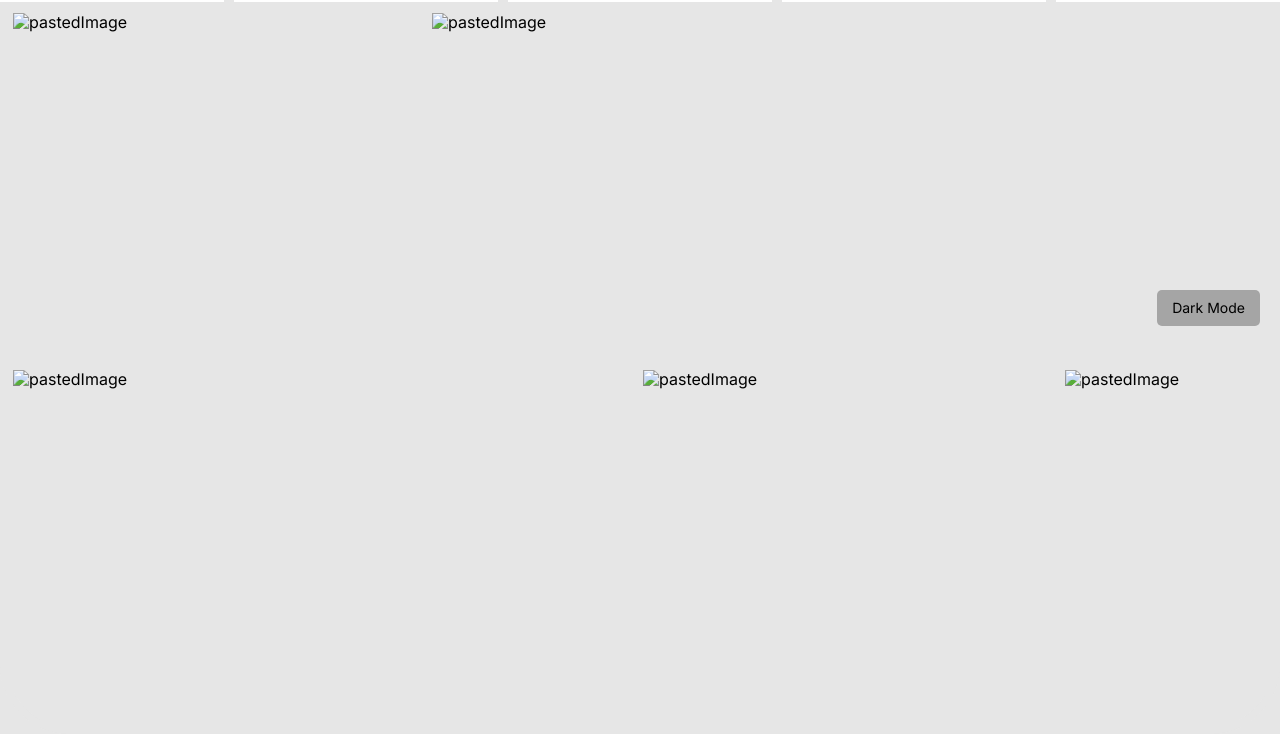
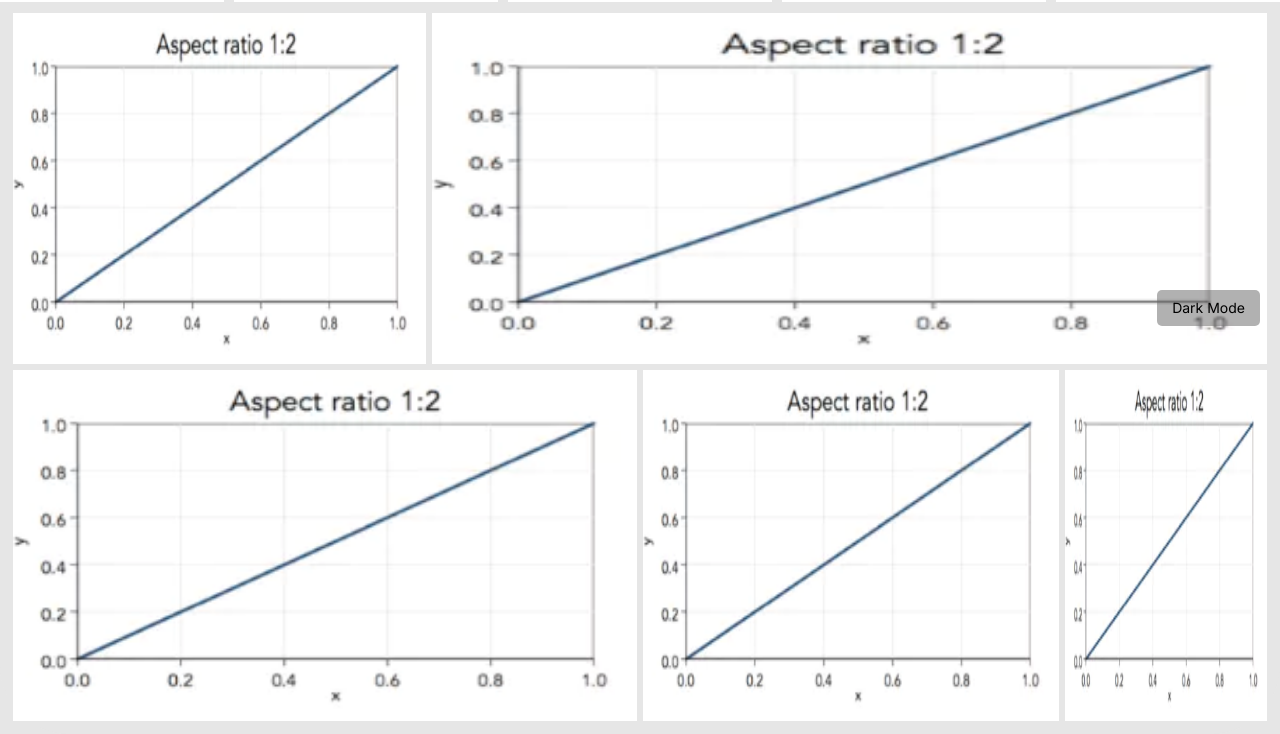
Before and after one commit to SahilSN/cac_23, a website: page templates/index.html in a window 1280 px wide. Shown: the part 454-1188 px from the top of the page. Drawn offline with Linux system fonts and the light colour scheme; files whose address does not match are found by name.

Commit message:
Added 2 extra images + corrected file paths

```diff
--- a/templates/index.html
+++ b/templates/index.html
@@ -57,7 +57,7 @@
           <div class="home-left">
             <img
               alt="pastedImage"
-              src="public/pastedimage-no9b-1500h.png"
+              src="../static/images/pastedimage-no9b-1500h.png"
               class="home-logo"
             />
             <div class="home-links">
@@ -69,13 +69,6 @@
           <div class="home-right">
             <div class="home-get-started">
               <span class="home-text03">Sign in</span>
-            </div>
-            <div id="open-mobile-menu" class="home-burger-menu">
-              <img
-                alt="pastedImage"
-                src="public/pastedimage-yxbd.svg"
-                class="home-mobile-menu-button"
-              />
             </div>
           </div>
         </nav>
@@ -124,13 +117,13 @@
                   <div class="home-container05">
                     <img
                       alt="pastedImage"
-                      src="public/graph1-6000w.png"
+                      src="../static/images/public/graph1-6000w.png"
                       loading="lazy"
                       class="home-image"
                     />
                     <img
                       alt="pastedImage"
-                      src="public/graph1-6000w.png"
+                      src="../static/images/public/graph1-6000w.png"
                       loading="lazy"
                       class="home-image1"
                     />
@@ -142,7 +135,7 @@
                   <div class="home-container08">
                     <img
                       alt="pastedImage"
-                      src="public/graph1-6000w.png"
+                      src="../static/images/public/graph1-6000w.png"
                       loading="lazy"
                       class="home-image2"
                     />
@@ -151,13 +144,13 @@
                     <div class="home-container10">
                       <img
                         alt="pastedImage"
-                        src="public/graph1-6000w.png"
+                        src="../static/images/public/graph1-6000w.png"
                         loading="lazy"
                         class="home-image3"
                       />
                       <img
                         alt="pastedImage"
-                        src="public/graph1-6000w.png"
+                        src="../static/images/public/graph1-6000w.png"
                         loading="lazy"
                         class="home-image4"
                       />
```
Also changed, not shown: static/images/graph1-6000w.png (added), static/images/pastedimage-no9b-1500h.png (added).
